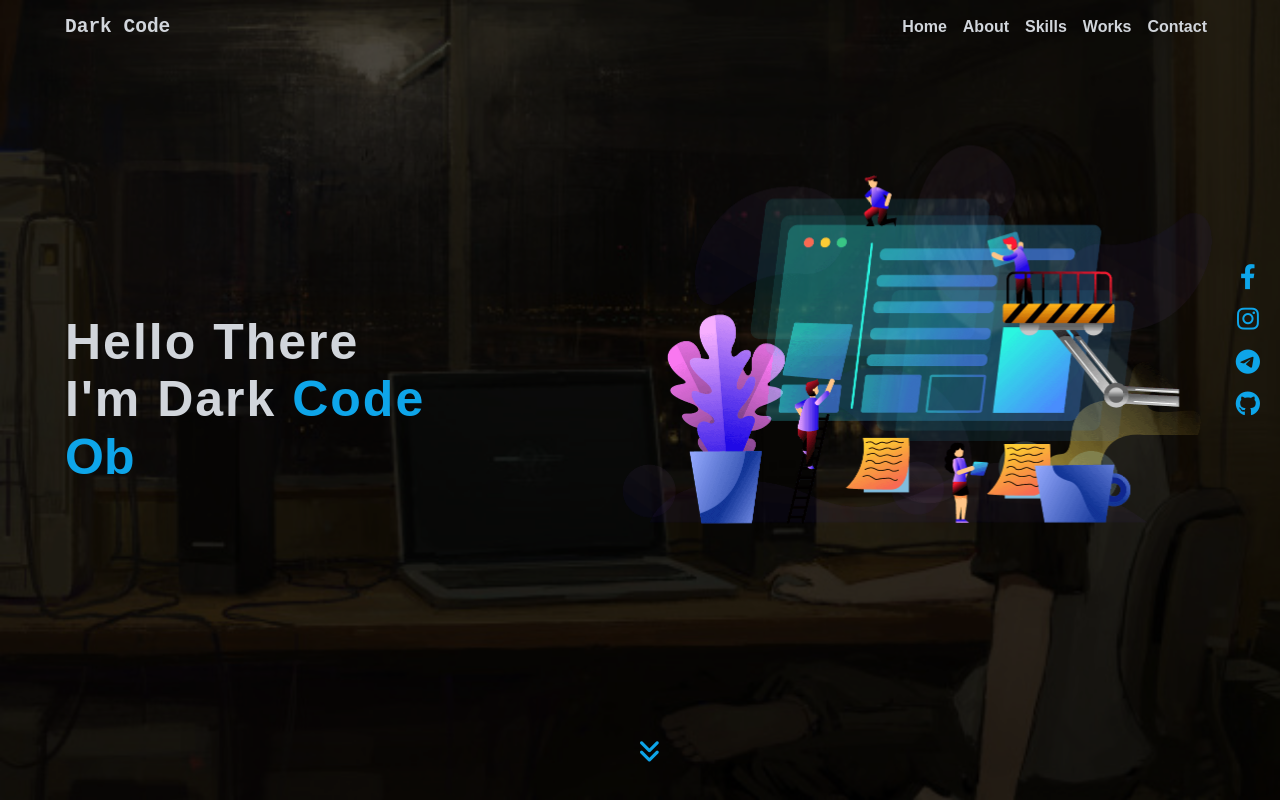
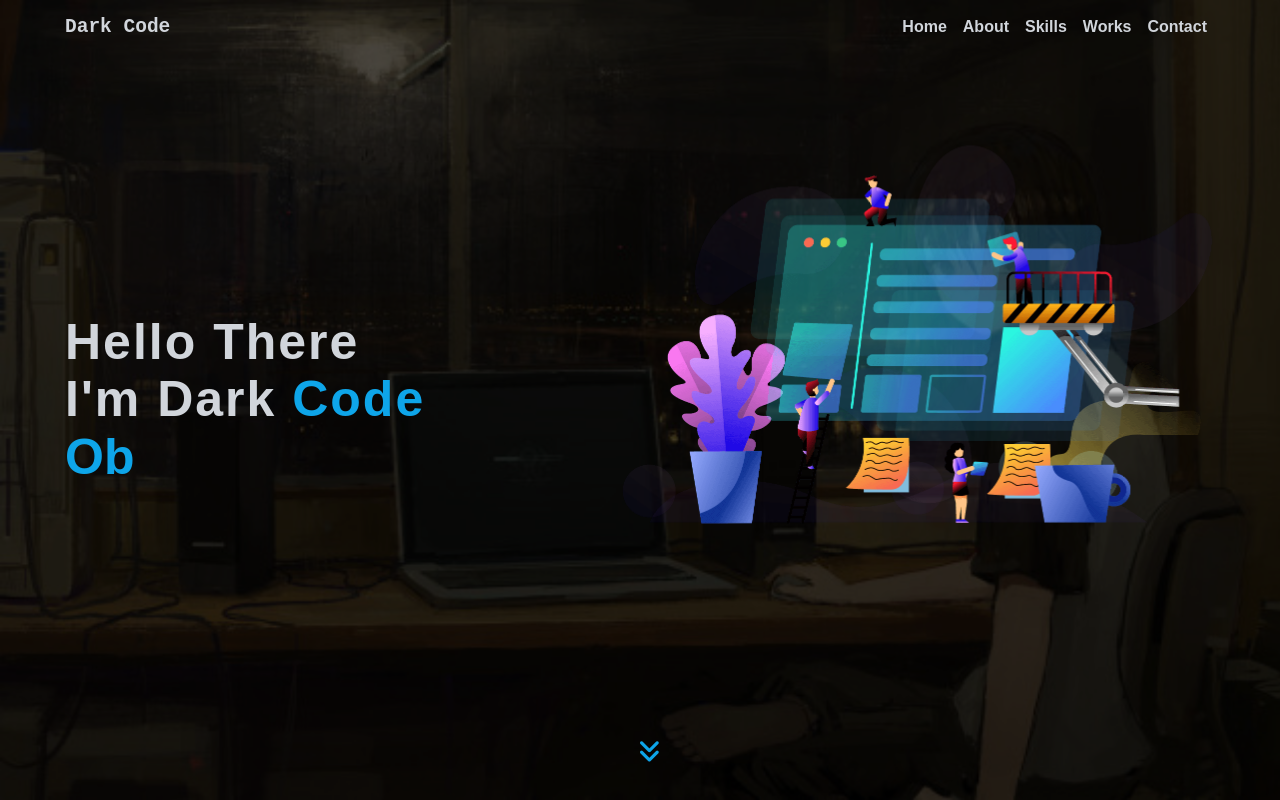
Before and after one commit to DarkCode2o2/portfolio, a plain HTML site: page index.html in a window 1280 px wide. Shown: the top 800 px of the page. Drawn offline with nearby package versions, Linux system fonts and the light colour scheme.

Commit message:
Remove some stuff

```diff
--- a/index.html
+++ b/index.html
@@ -12,20 +12,7 @@
 </head>
 <body>
     <div class="line" id="line"></div>
-    <ul class="links">
-        <li>
-            <a href="#"><i class="fa-brands fa-facebook-f"></i></a>
-        </li>
-        <li>
-            <a href="#"><i class="fa-brands fa-instagram"></i></a>
-        </li>
-        <li>
-            <a href="https://t.me/DarkCode2o2" target="_blank"><i class="fa-brands fa-telegram"></i></a>
-        </li>
-        <li>
-            <a href="https://github.com/DarkCode2o2" target="_blank"><i class="fa-brands fa-github"></i></a>
-        </li>
-    </ul>
+
     <header>
         <div class="container">
             <div class="logo">
```
